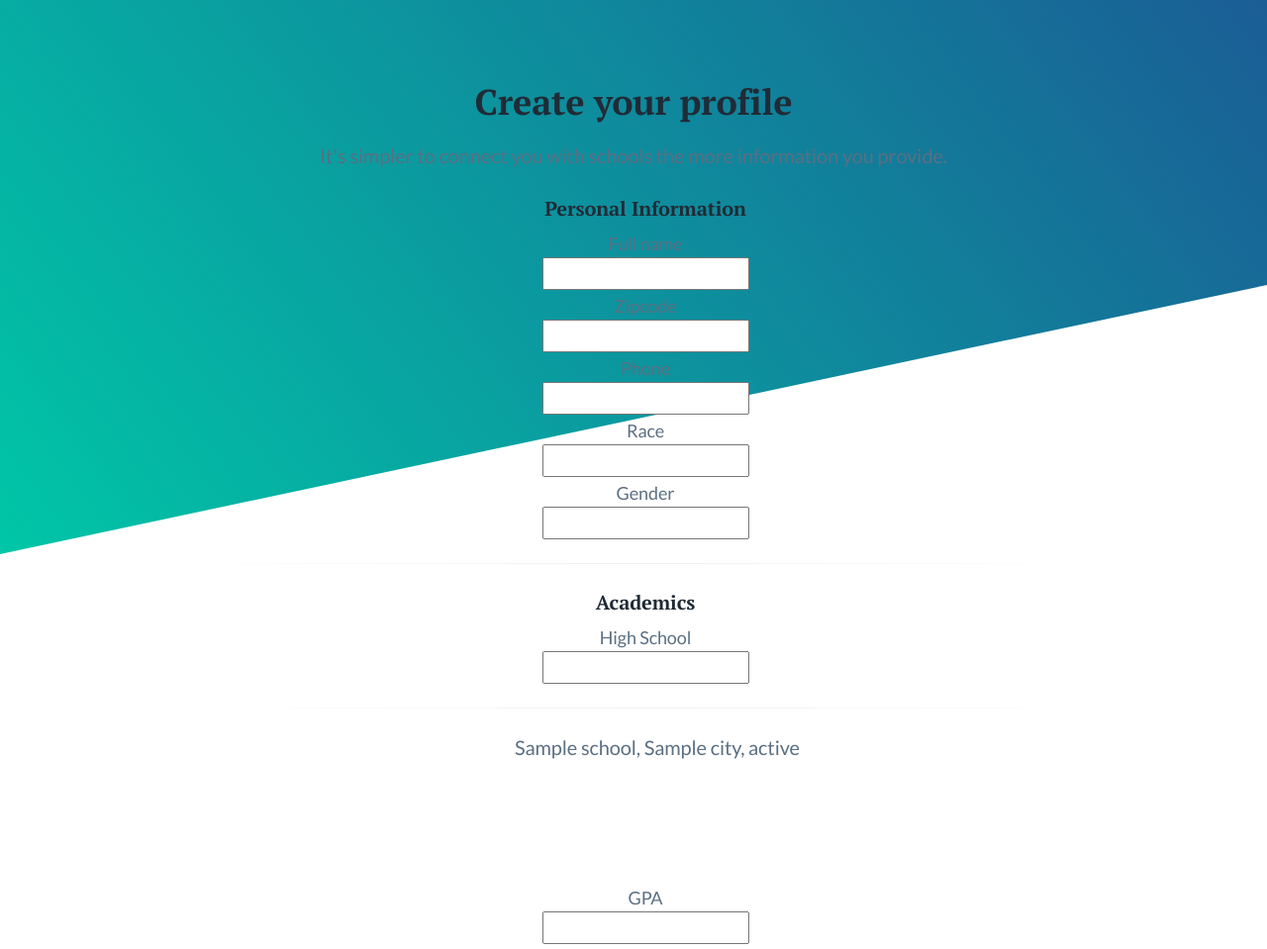
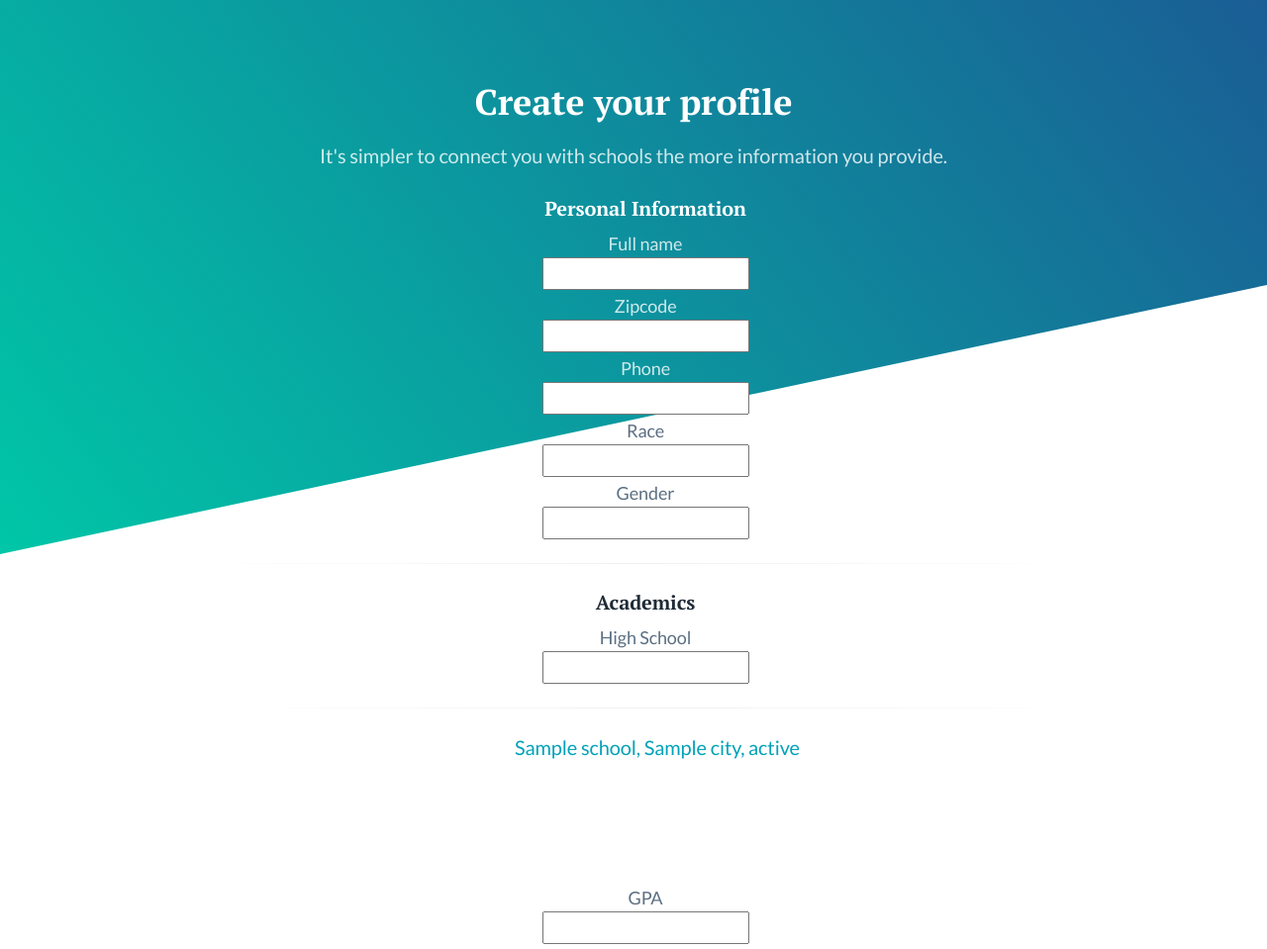
Before and after one commit to mukosman/CampusNow, a Python web app: template templates/profile.html in a window 1280 px wide. Shown: the part 80-1039 px from the top of the page at 99% size. Run offline with Jinja, Linux system fonts and the light colour scheme; the template is opened without the code that fills it: most values are stand-ins (such as "Sample title", 1, 10 or a date in 2020); form fields are guessed from the names that the template uses.

Commit message:
Revert "Revert "Merge branch 'main' of https://github.com/mukosman/CampusNow""
This reverts commit 42a9d42f977b1ce7081b29a632504d736879fcca.

```diff
--- a/templates/profile.html
+++ b/templates/profile.html
@@ -3,12 +3,12 @@
 <section class="hero text-center">
 	<div class="container-sm">
 		<div class="hero-inner">
-			<div class="container-sm">
+			<div class="container-sm text-light" >
 				<h2 class="section-title mt-0">Create your profile</h2>
 				<p class="hero-cta is-revealing">It's simpler to connect you with schools the more information you provide.</p>
 			</div>
 			<form method="POST">
-					<div>
+					<div class = "text-light">
 						{{ form.hidden_tag() }}
                         <ul class="m-0" style="list-style: none;">
                             <h4> Personal Information</h4>
@@ -34,14 +34,15 @@
                             </li>
                         </ul>
 						<hr>
-
+                    </div>
+                    <div>
                         <ul class="m-0" style="list-style: none;">
                              <h4> Academics</h4>
                              <label style ="color:#5B6F82">High School</label>
                             <li>
                                 {{form.highschool}}
                             </li>
-                            <div style="height:200px; overflow:hidden; overflow-y:scroll;">
+                            <div style="height:200px; overflow:hidden; overflow-y:scroll;" class ="text-primary">
                                 <ul id="school_list_og" class="m-0" style="list-style: none; display: none;">
                                     {% for school in highschools %}
                                         <hr>
```
